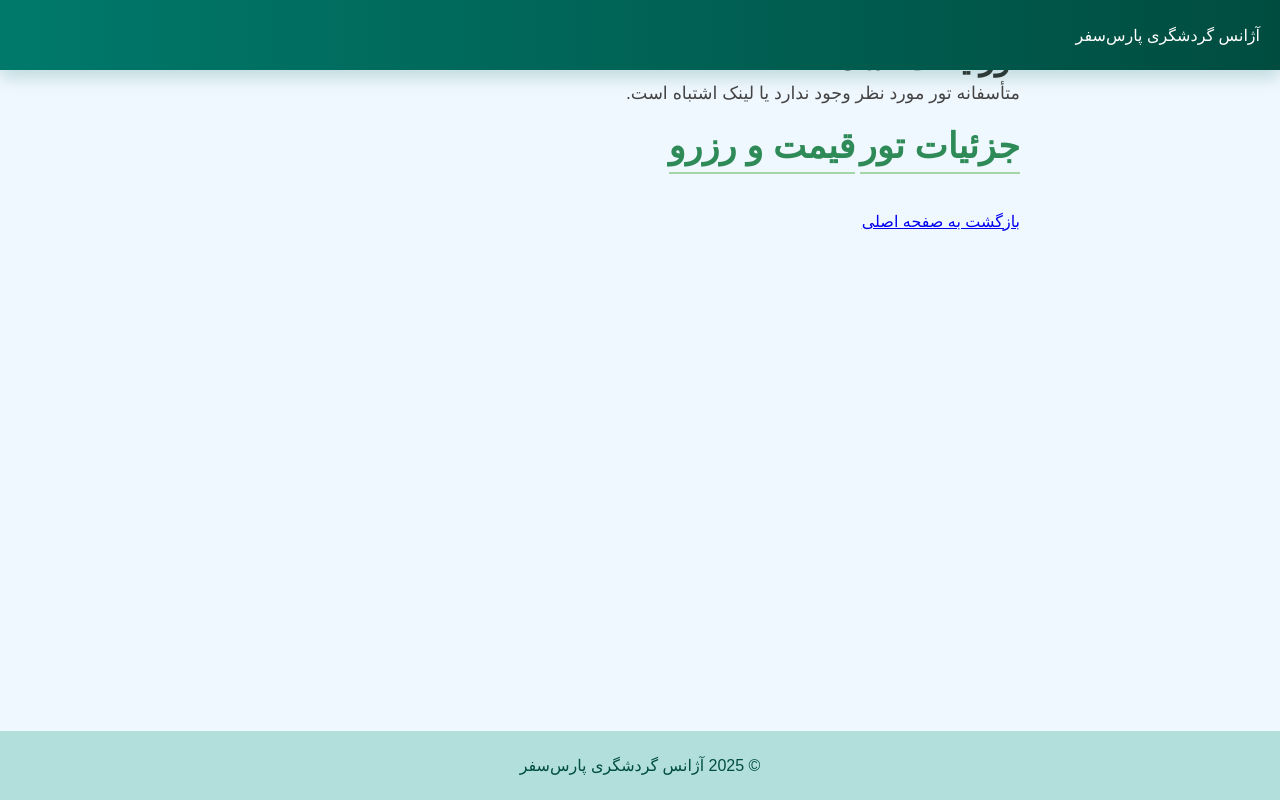
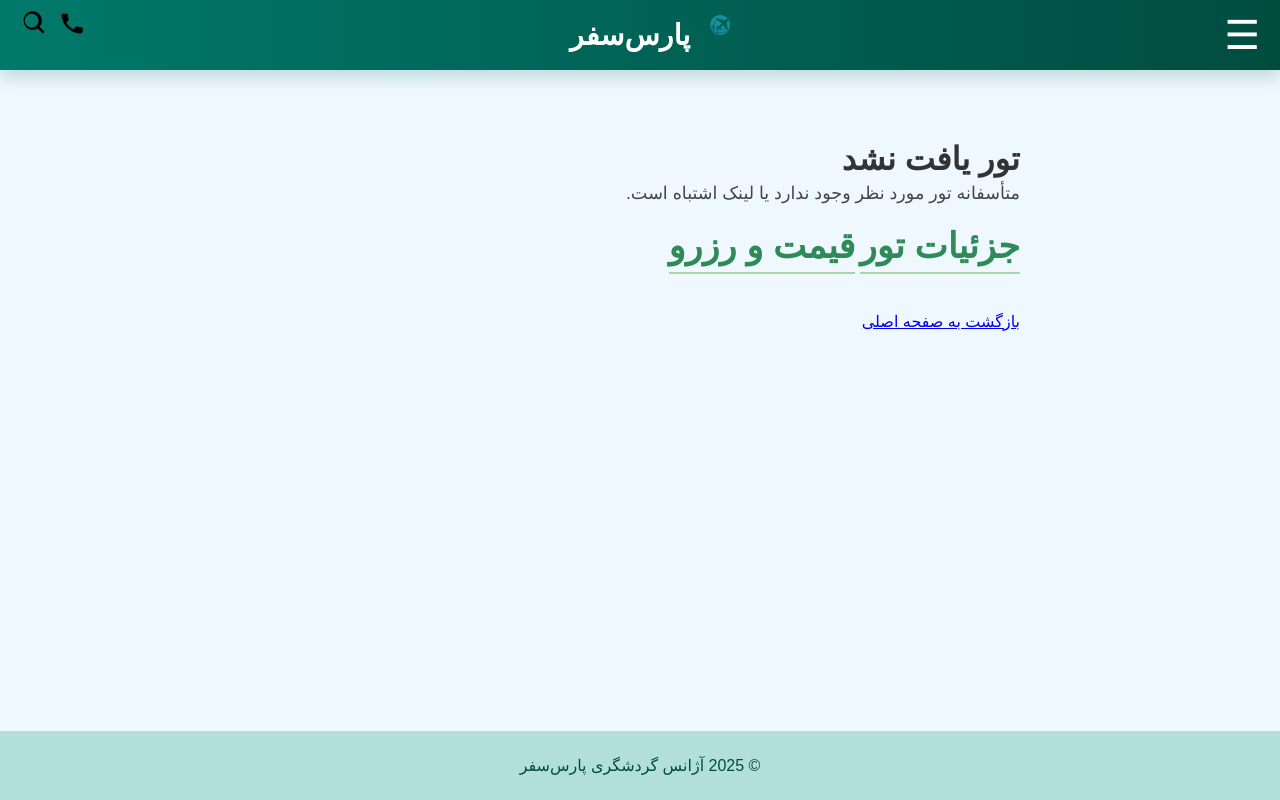
Before and after one commit to Sajjad2786/Sajj, a PHP site: page /tour-details.html in a window 1280 px wide. Run offline with PHP 8.4, Linux system fonts and the light colour scheme.

Commit message:
Add files via upload

```diff
--- a/azhans_gardeshgari/css.css
+++ b/azhans_gardeshgari/css.css
@@ -593,10 +593,7 @@ main {
   iframe {
     height: 250px;
   }
-  header {
-  flex-direction: row;
-  justify-content: space-between;
-}
+
 
 .site-title {
   font-size: 1.4rem;
--- a/azhans_gardeshgari/tour-details.html
+++ b/azhans_gardeshgari/tour-details.html
@@ -9,7 +9,28 @@
       max-width: 800px;
       margin: 40px auto;
       padding: 0 20px;
+  padding-top: 100px; /* به اندازه ارتفاع هدر */
+
+
     }
+    header {
+  position: fixed;
+  top: 0;
+  right: 0;
+  left: 0;
+  height: 70px;
+  background-color: #004D40;
+  color: white;
+  display: flex;
+  align-items: center;
+  justify-content: space-between; /* فاصله بین آیتم‌ها */
+  padding: 0 20px;
+  z-index: 1100;
+  box-shadow: 0 8px 16px rgba(0, 105, 92, 0.2);
+  background: linear-gradient(to left, #004d40, #00796b);
+
+
+}
     img {
       width: 100%;
       max-width: 600px;
@@ -30,10 +51,60 @@
       font-weight: bold;
       font-size: 1.1rem;
     }
+    header {
+  animation: fadeInDown 0.6s ease-in-out;
+}
+
+@keyframes fadeInDown {
+  from {
+    opacity: 0;
+    transform: translateY(-20px);
+  }
+  to {
+    opacity: 1;
+    transform: translateY(0);
+  }
+}
+body {
+  animation: fadeInDown 0.6s ease-in-out;
+}
+
+@keyframes fadeInDown {
+  from {
+    opacity: 0;
+    transform: translateY(-20px);
+  }
+  to {
+    opacity: 1;
+    transform: translateY(0);
+  }
+}
   </style>
 </head>
 <body>
-  <header>آژانس گردشگری پارس‌سفر</header>
+  <header>
+  <div class="hamburger" onclick="toggleMenu()">☰</div>
+
+  <div class="logo-title">
+    <div class="top-line">
+      <img src="./photo/logo_tap.png" alt="لوگو" class="site-logo" />
+      <div class="site-title">پارس‌سفر</div>
+    </div>
+
+  </div>
+
+
+<div class="header-actions">
+  <a href="tel:02112345678" title="تماس">
+    <img src="./photo/phone.svg" alt="تلفن" class="header-icon">
+  </a>
+  <a href="#search" title="جستجو">
+    <img src="./photo/search.svg" alt="جستجو" class="header-icon">
+  </a>
+</div>
+
+
+</header>
   <main>
     <h1 id="tour-title">در حال بارگذاری...</h1>
     <img id="tour-image" src="" alt="تصویر تور" />
```
